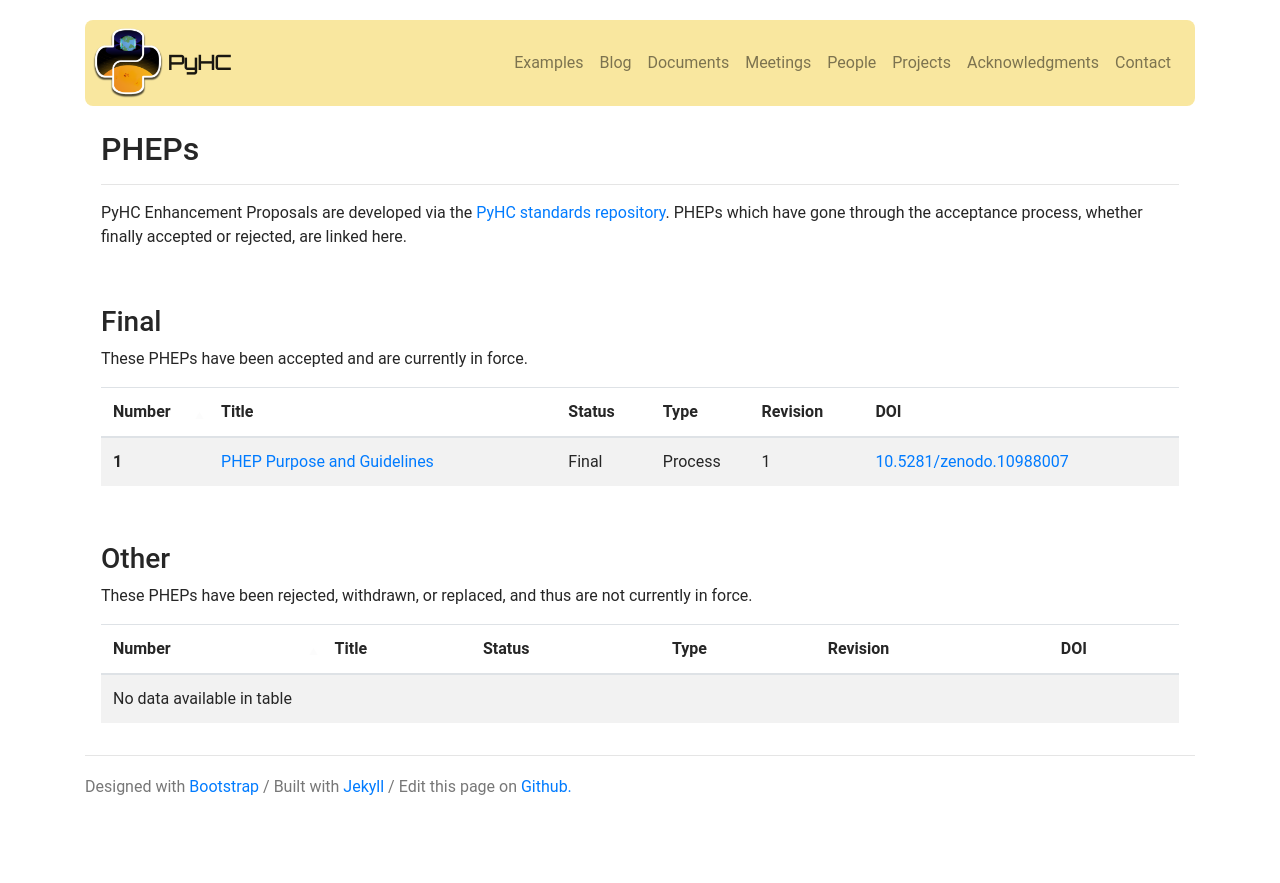
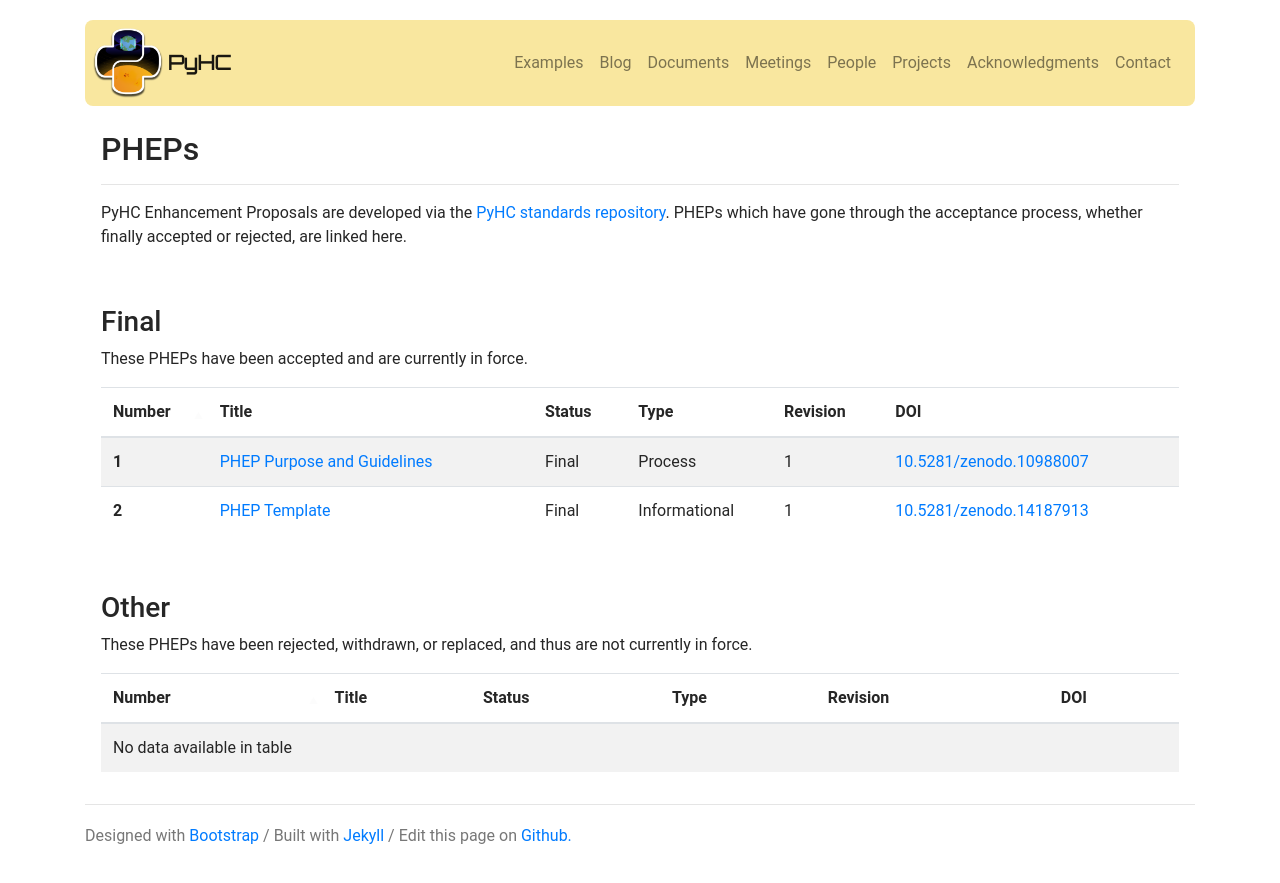
Before and after one commit to heliophysicsPy/heliophysicsPy.github.io, a Jekyll site: the page built from _pages/docs/pheps.md, in a window 1280 px wide. Shown: the top 883 px of the page. Built offline with Jekyll 4.4.1, drawn with Linux system fonts in a browser that asks for light colours; nearby versions of some CDN libraries.

Commit message:
Include PHEP 2
* Include PHEP 2

* Update resolution link and final post-history in phep 2

```diff
--- a/_data/pheps.yml
+++ b/_data/pheps.yml
@@ -13,3 +13,18 @@
   Status: Final
   Title: PHEP Purpose and Guidelines
   Type: Process
+- Author: Jonathan T. Niehof <jtniehof@gmail.com> <https://orcid.org/0000-0001-6286-5809>
+  Content-Type: text/markdown; charset="UTF-8"; variant="CommonMark"
+  Created: 06-Dec-2023
+  DOI: 10.5281/zenodo.14187913
+  Discussions-To: https://github.com/heliophysicsPy/standards/pull/25
+  Filename: phep-0002.md
+  PHEP: 2
+  Post-History: 06-Dec-2023, 28-Feb-2024, 20-Aug-2024, 19-Nov-2024, 07-May-2025
+  Requires: 1
+  Resolution: https://docs.google.com/document/d/12IGirV5RM50LqhifXBE_UzY10LDuoVxaS5bG6QWlL4M/edit,
+    https://doi.org/10.5281/zenodo.15080483
+  Revision: 1
+  Status: Final
+  Title: PHEP Template
+  Type: Informational
```
